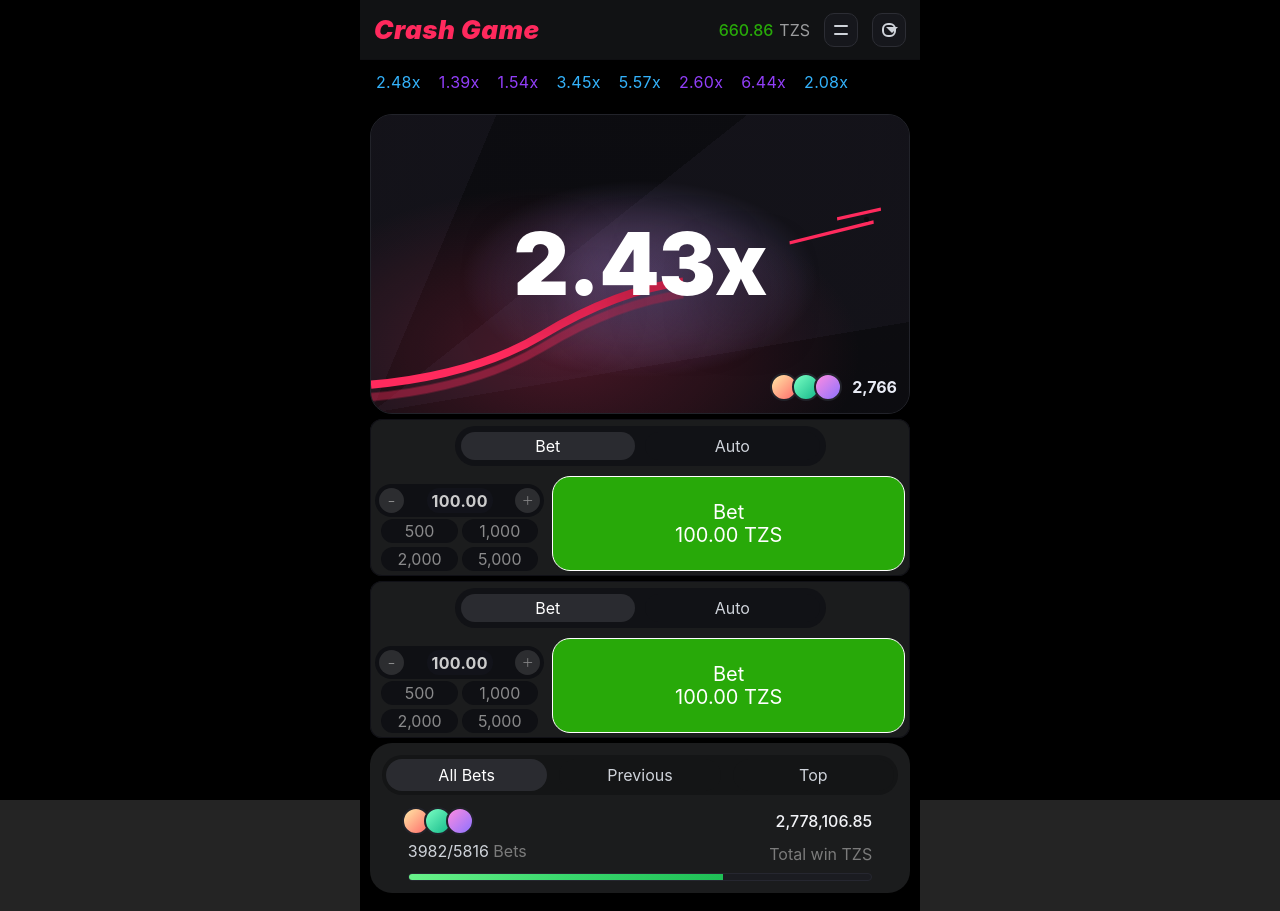
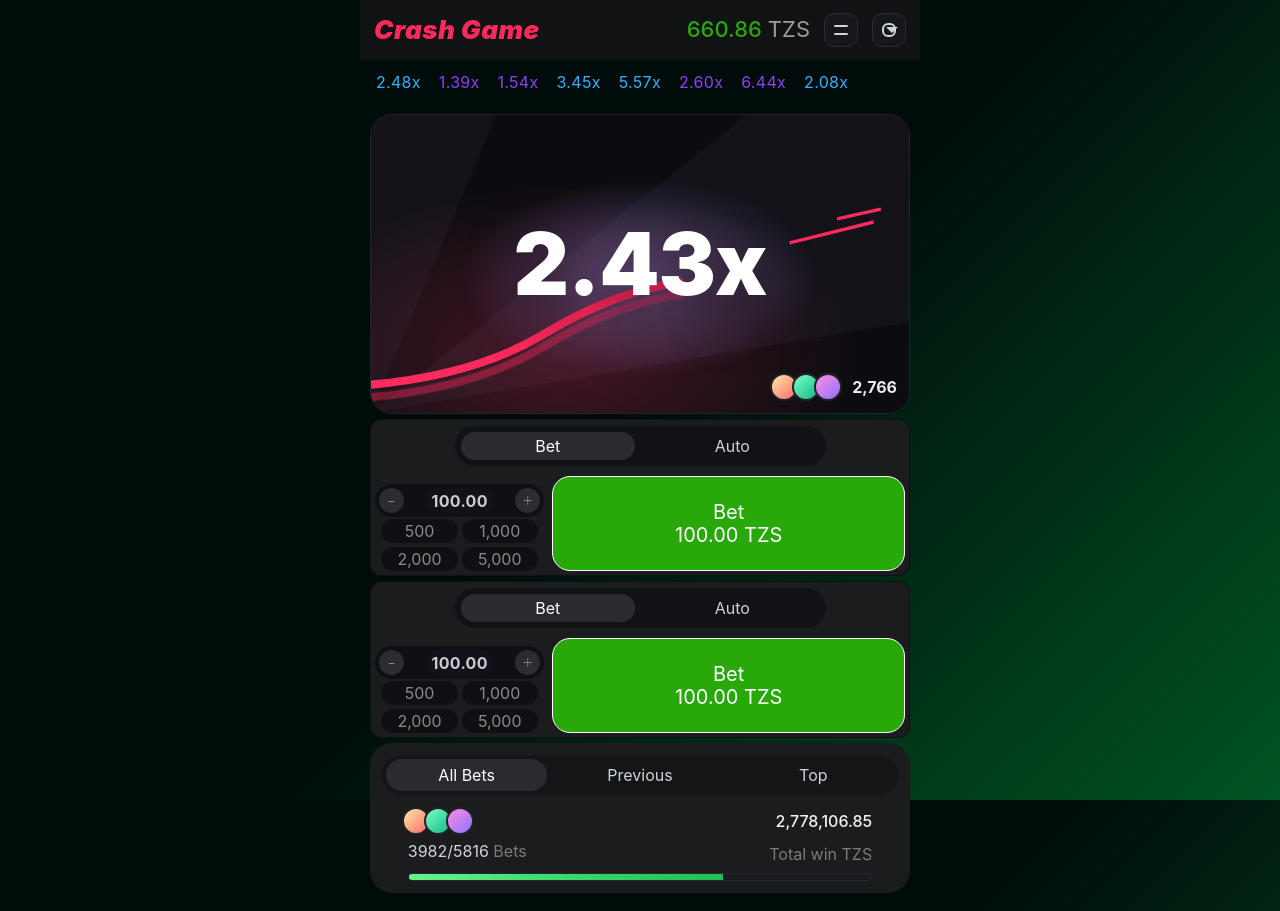
Before and after one commit to SilviuPe/crash-game-frontend, a React (Vite) app: page / in a window 1280 px wide. Built offline with nearby package versions, Linux system fonts and the light colour scheme.

Commit message:
refactor: style

```diff
--- a/src/Pages/Dashboard/index.css
+++ b/src/Pages/Dashboard/index.css
@@ -1,5 +1,5 @@
 :root{
-    --bg:#0B0B0D;
+    --bg:linear-gradient(135deg,rgba(0, 12, 10, 1) 50%, rgba(0, 84, 35, 1) 100%);
     --panel:#18181D;
     --panel-2:#1F2024;
     --panel-3:#232428;
@@ -15,8 +15,8 @@
 }
 
 *{box-sizing:border-box}
-html,body,#root{height:100%; background-color: #000}
-body{margin:0;background:var(--bg);color:var(--text);font-family:Inter,system-ui,Segoe UI,Roboto,Arial,sans-serif}
+html,body,#root{height:100%; background: var(--bg)}
+body{margin:0;background: var(--bg);color:var(--text);font-family:Inter,system-ui,Segoe UI,Roboto,Arial,sans-serif}
 button{font:inherit;color:inherit}
 
 /* Page wrapper */
@@ -24,7 +24,7 @@ button{font:inherit;color:inherit}
     max-width: 520px;
     margin: 0 auto;
     padding-bottom: 18px;
-    background-color: #000
+    background:transparent;
 }
 
 /* Brand / balance bar (dark strip just under app title) */
@@ -41,8 +41,8 @@ button{font:inherit;color:inherit}
 }
 .brand-actions{display:flex; align-items:center; gap:14px}
 .balance{display:flex; align-items:baseline; gap:6px}
-.balance .amount{color:#28A909; font-weight: 500}
-.balance .ccy{color:#9B9C9E;}
+.balance .amount{color:#28A909; font-weight: 500; font-size: 22px}
+.balance .ccy{color:#9B9C9E; font-size: 22px}
 .icon-btn{background:#16171C;border:1px solid var(--border);border-radius:10px;width:34px;height:34px;display:grid;place-items:center}
 .icon-lines,
 .icon-square,
@@ -117,6 +117,7 @@ letter-spacing:.3px;
 .big-mult{
     position:absolute; inset:0; display:flex; align-items:center; justify-content:center;
     font-size:76px; font-weight:900; color:#FFFFFF;
+    font-family: Inter, sans-serif;
     text-shadow: 0 22px 52px rgba(0,0,0,.6);
     letter-spacing:-1px;
 }
@@ -129,7 +130,7 @@ letter-spacing:.3px;
 .a1{ background:linear-gradient(135deg,#ffe9a6,#ff6a6a); }
 .a2{ background:linear-gradient(135deg,#7affc3,#14b88a); }
 .a3{ background:linear-gradient(135deg,#ff8ce1,#8d72ff); }
-.players-count{ color:#e9ecf6; font-weight:700; }
+.players-count{ color:#e9ecf6; font-weight:700; font-family: Inter, sans-serif;}
 
 /* Bet card */
 .bet-card{
@@ -148,7 +149,7 @@ letter-spacing:.3px;
     background:#111216; border-radius:50px; padding:6px; margin:2px 2px 10px;
 }
 .seg-btn{
-    flex:1; border:none; background:#111216; color:#cfd3da; padding:2px 0; border-radius:50px;
+    flex:1; border:none; background:#111216; color:#cfd3da; padding:2px 0; border-radius:50px; font-family: Inter, sans-serif;
 }
 .seg-btn.active{ background:#2a2b30; color:#fff }
 .seg-icon{
@@ -176,7 +177,7 @@ letter-spacing:.3px;
     padding-left:5px;
     padding-right: 5px;
 }
-.amount-text .amt{ font-weight:bold; color: #CCCCCC }
+.amount-text .amt{ font-weight:bold; color: #CCCCCC; font-family: Inter, sans-serif; }
 
 .bet-cta{
     flex: 2;
@@ -186,14 +187,14 @@ letter-spacing:.3px;
     min-height:86px;
     line-height:1.15;
 }
-.bet-cta-title{ font-size:20px }
-.bet-cta-amt{ font-size:20px }
+.bet-cta-title{ font-size:20px; font-family: Inter, sans-serif; }
+.bet-cta-amt{ font-size:20px; font-family: Inter, sans-serif; }
 
 .quick-grid{
     display:grid; grid-template-columns: repeat(2, 1fr); gap:4px;;
 }
 .qbtn{
-    background:#0f1014; border:0; border-radius:50px; padding:0 1rem; color:#8A8A8B;
+    background:#0f1014; border:0; border-radius:50px; padding:0 1rem; color:#8A8A8B; font-family: Inter, sans-serif;
 }
 
 /* Bottom tabs & totals */
@@ -213,7 +214,7 @@ letter-spacing:.3px;
 }
 .totals .top{ display:flex; align-items:center; justify-content: space-between; width: 90% }
 .bets-line{ width: 90%}
-.bets-text{ color:#cfd3da; f display:block; margin-bottom:6px }
+.bets-text{ color:#cfd3da; display:block; margin-bottom:6px; font-family: Inter, sans-serif; }
 .bar{
     width:100%; height:8px; background:#1b1c21; border-radius:999px; overflow:hidden; border:1px solid #262730;
 }
@@ -222,8 +223,8 @@ letter-spacing:.3px;
     width:60%;
 }
 .totals .bottom{ text-align:right; display:flex; align-items:center; justify-content: space-between; width: 90% }
-.tot-win{ font-weight:500; font-size:16px }
-.tot-label{ color:#7B7B7B }
+.tot-win{ font-weight:500; font-size:16px; font-family: Inter, sans-serif; }
+.tot-label{ color:#7B7B7B; font-family: Inter, sans-serif; }
 
 /* Safe space like iOS home indicator */
 .safe-bottom{ height:24px }
@@ -232,7 +233,7 @@ letter-spacing:.3px;
 @media (min-width: 880px){
     .aviator-page{ max-width: 560px }
     .game-frame{ height: 300px }
-    .big-mult{ font-size:86px }
+    .big-mult{ font-size:86px; font-family: Inter, sans-serif;}
 }
 
 /* Optional: very small screens */
```
